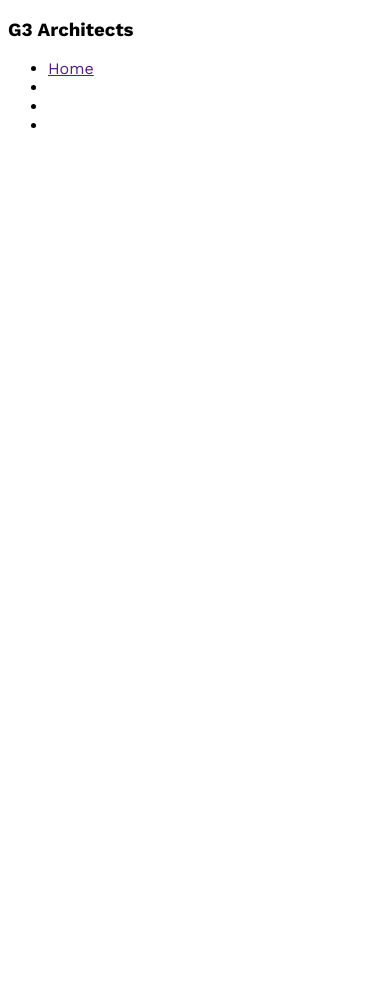
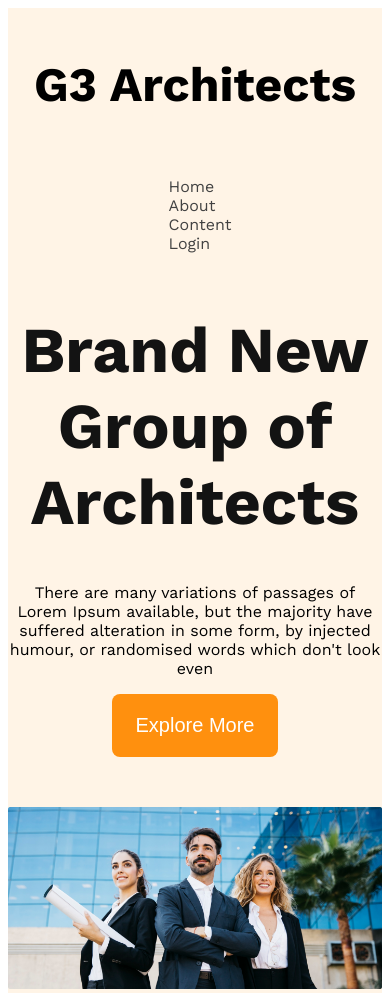
Before and after one commit to moriammunni/g3-architects-responsive-website, a plain HTML site: page index.html in a window 390 px wide. Before the commit the page ends 844 px from the top, so only its background shows below. Drawn offline with nearby package versions, Linux system fonts and the light colour scheme.

Commit message:
Added header and responsive for small device

```diff
--- a/index.html
+++ b/index.html
@@ -9,17 +9,27 @@
 </head>
 
 <body class="work-sans-font">
-    <header>
-        <nav class="navbar">
+    <header class="bg-light">
+        <nav class="navbar display-flex">
             <h3 class="brand">G3 Architects</h3>
-            <ul>
-                <li><a href="">Home</a></li>
-                <li></li>
-                <li></li>
-                <li></li>
+            <ul class="nav-links display-flex">
+                <li class="nav-iteam"><a href="" class="nav-link text-gray">Home</a></li>
+                <li class="nav-iteam"><a href="" class="nav-link text-gray">About</a></li>
+                <li class="nav-iteam"><a href="" class="nav-link text-gray">Content</a></li>
+                <li class="nav-iteam"><a href="" class="nav-link text-gray">Login</a></li>
             </ul>
 
         </nav>
+        <div class="banner">
+            <div class="banner-content">
+                <h1 class="banner-title text-dark-gray">Brand New Group of Architects</h1>
+                <p class="banner-discription">There are many variations of passages of Lorem Ipsum available, but the
+                    majority have suffered alteration in some form, by injected humour, or randomised words which don't
+                    look even</p>
+                <button class="btn-primary">Explore More</button>
+            </div>
+            <img class="banner-img" src="images/banner.png" alt="">
+        </div>
     </header>
     <main>
 
--- a/styles/style.css
+++ b/styles/style.css
@@ -6,3 +6,68 @@
   font-weight: 400;
   font-style: normal;
 }
+.display-flex{
+    display: flex;
+}
+/* dark-02 */
+.text-gray{
+    color: #424242;
+}
+/* dark-03 */
+.text-light-gray{
+    color: #727272;
+}
+.text-dark-gray{
+    color: #131313;
+}
+.bg-light{
+    background-color: rgba(254, 144, 14, 0.10);
+}
+.navbar{
+    justify-content: space-between;
+    align-items: center;
+}
+.brand{
+    font-weight: 700px;
+    font-size: 3rem;
+}
+.nav-iteam{
+    list-style: none;
+    margin-right: 30px;
+}
+.nav-link{
+    text-decoration: none;
+}
+.navbar, .banner{
+    max-width: 1440px;
+    margin: 0 auto;
+
+}
+.banner-content{
+    max-width: 850px;
+    margin: 0 auto;
+    text-align: center;
+    margin-bottom: 50px;
+}
+.banner-title{
+    font-weight: 700px;
+    font-size: 4rem;
+}
+.btn-primary{
+    background-color: #FF900E;
+    color: #FFFFFF;
+    padding: 20px 24px;
+    font-size: 1.25rem;
+    font-weight: 600px;
+    border-radius: 8px;
+    border: none;
+}
+.banner-img{
+    width: 100%;
+}
+@media screen and (max-width: 576px) {
+    .navbar, .nav-links{
+        flex-direction: column;
+    }
+
+}
```
